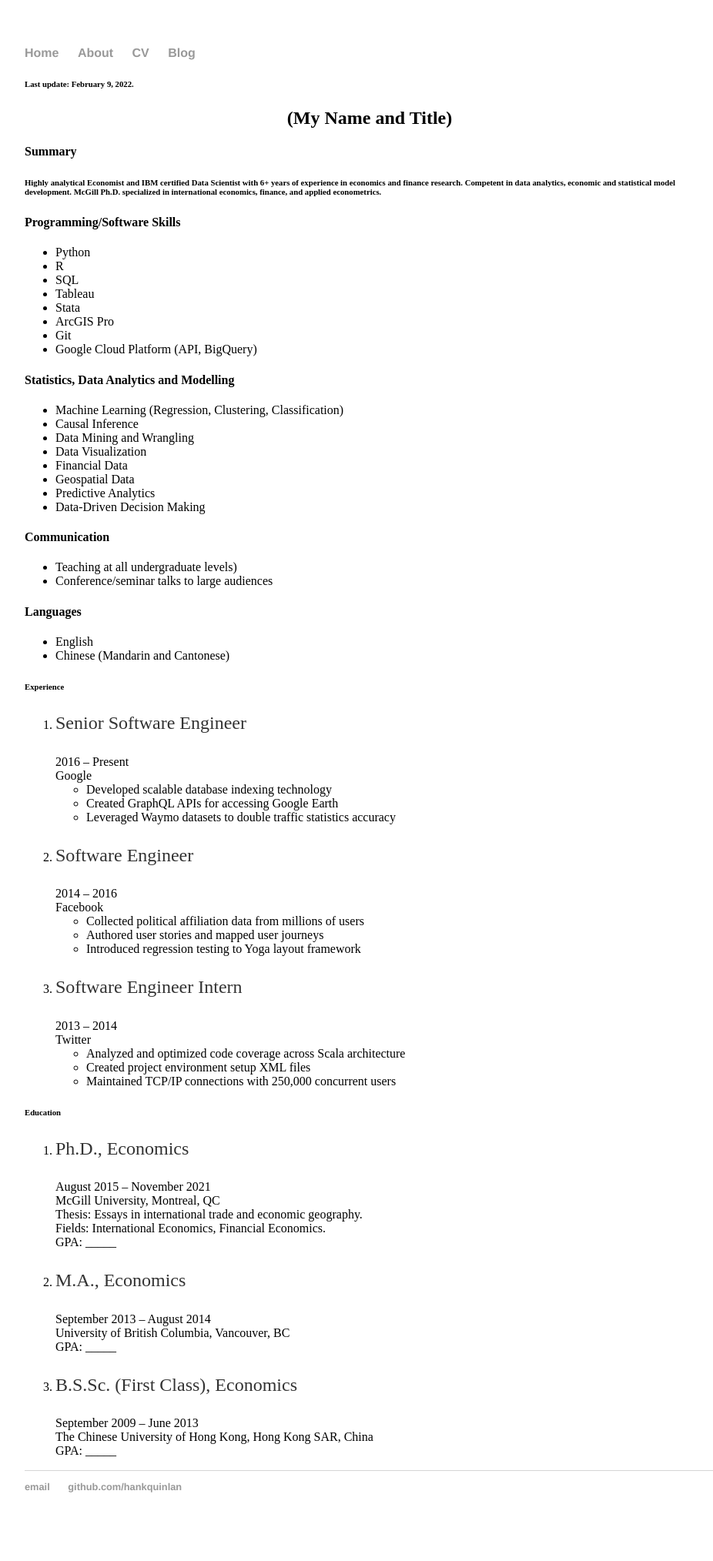
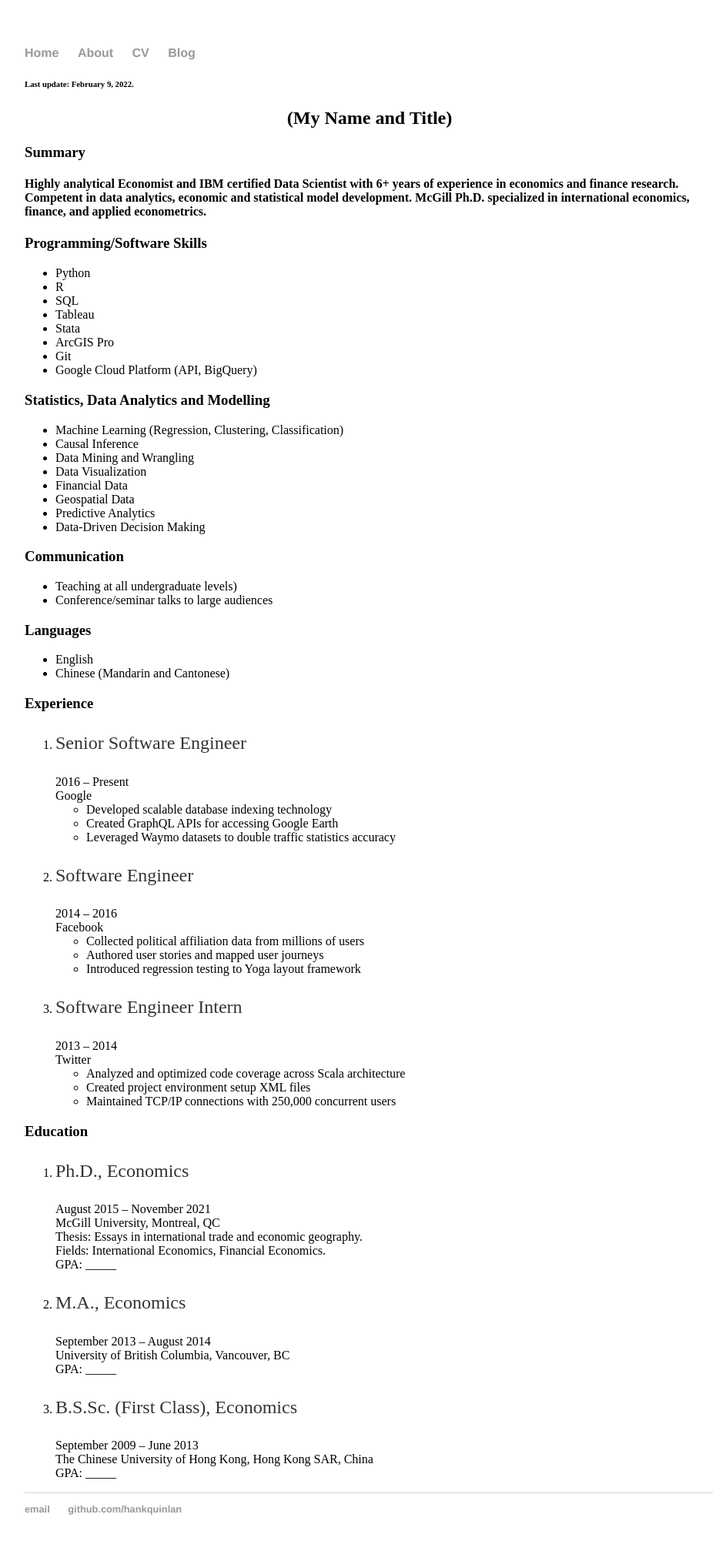
Before and after one commit to abookcanada/abookcanada.github.io, a Jekyll site: the page built from cv/index.html, in a window 1280 px wide. Shown: the whole page at 77% size, without its empty margins (160-1086 px from the left). Built offline with Jekyll 4.4.1, drawn with Linux system fonts in a browser that asks for light colours; before the commit the page ends 1999 px from its top, so only the background shows below that.

```diff
--- a/cv/index.html
+++ b/cv/index.html
@@ -13,15 +13,15 @@ title: Hank Quinlan's Blog
 
                   <section>
                         <section class="summary">
-                            <h4>Summary</h4>
-                            <h6>Highly analytical Economist and IBM certified Data Scientist with 6+ years of experience in economics and finance research.
+                            <h3>Summary</h3>
+                            <h4>Highly analytical Economist and IBM certified Data Scientist with 6+ years of experience in economics and finance research.
                                Competent in data analytics, economic and statistical model development.
-                               McGill Ph.D. specialized in international economics, finance, and applied econometrics.</h6>
+                               McGill Ph.D. specialized in international economics, finance, and applied econometrics.</h4>
                         </section>
 
 
                   <section class="skills">
-                        <h4>Programming/Software Skills</h4>
+                        <h3>Programming/Software Skills</h3>
                         <ul>
                             <li><span>Python</span></li>
                             <li><span>R</span></li>
@@ -36,7 +36,7 @@ title: Hank Quinlan's Blog
 
 
                     <section class="skills">
-                        <h4>Statistics, Data Analytics and Modelling</h4>
+                        <h3>Statistics, Data Analytics and Modelling</h3>
                         <ul>
                             <li><span>Machine Learning (Regression, Clustering, Classification)</span></li>
                             <li><span>Causal Inference</span></li>
@@ -51,7 +51,7 @@ title: Hank Quinlan's Blog
 
 
                     <section class="skills">
-                        <h4>Communication</h4>
+                        <h3>Communication</h3>
                         <ul>
                             <li><span>Teaching at all undergraduate levels)</span></li>
                             <li><span>Conference/seminar talks to large audiences</span></li>
@@ -60,7 +60,7 @@ title: Hank Quinlan's Blog
 
 
                     <section class="skills">
-                        <h4>Languages</h4>
+                        <h3>Languages</h3>
                         <ul>
                             <li><span>English</span></li>
                             <li><span>Chinese (Mandarin and Cantonese)</span></li>
@@ -72,7 +72,7 @@ title: Hank Quinlan's Blog
 
 
                         <section class="experience">
-                            <h6>Experience</h6>
+                            <h3>Experience</h3>
                             <ol>
                                 <li>
                                     <header>
@@ -116,7 +116,7 @@ title: Hank Quinlan's Blog
 
 
                         <section class="education">
-                            <h6>Education</h6>
+                            <h3>Education</h3>
                             <ol>
                                 <li>
                                     <div>
```
